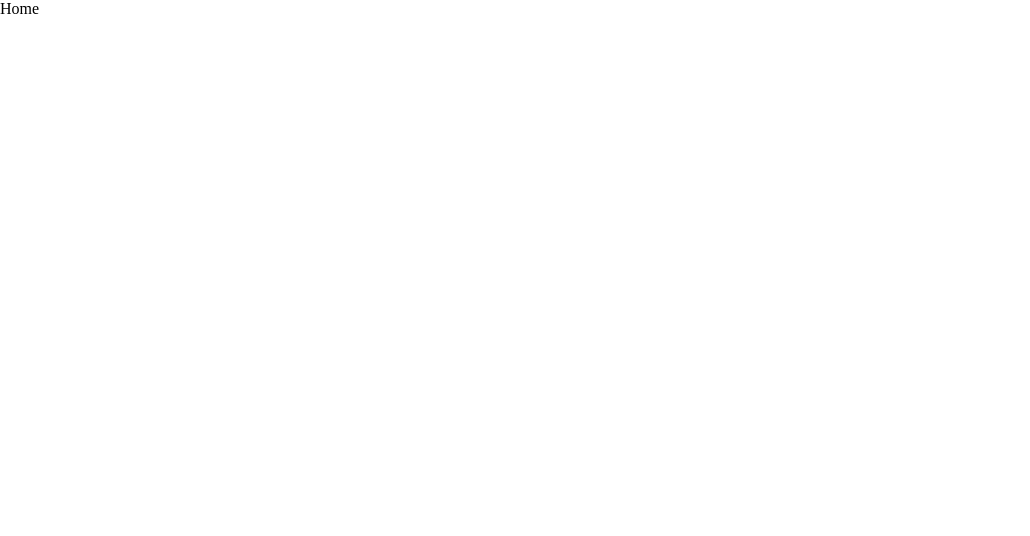
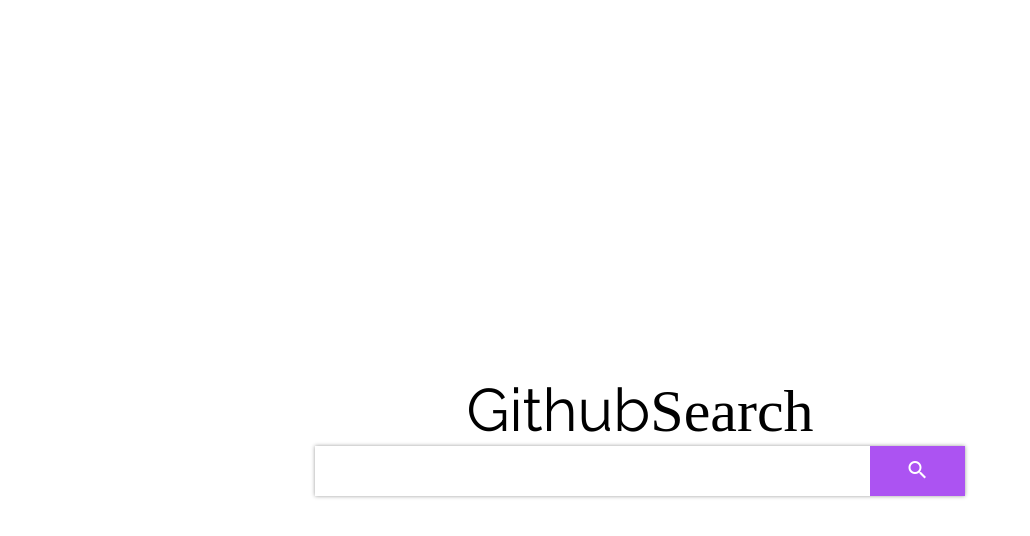
Before and after one commit to isabelandss/concrete-challenge, a React (Create React App) app: page / in a window 1280 px wide. Shown: the top 536 px of the page, without its empty margins (0-1030 px from the left). Built offline with nearby package versions, Linux system fonts and the light colour scheme.

Commit message:
Desenvolvimento página Home

```diff
--- a/src/pages/Home/Home.js
+++ b/src/pages/Home/Home.js
@@ -1,13 +1,43 @@
 import React, { Component } from 'react';
+import Input from '../../components/Input';
+import { userService } from '../../services/user';
+import { repoService } from '../../services/repo';
+import './style.css';
 
 class Home extends Component {
   constructor(props) {
     super(props);
+
+    this.onChange = this.onChange.bind(this);
+    this.onSubmit = this.onSubmit.bind(this);
+
+    this.state = {
+      user: {},
+      repos: []
+    }
+  }
+
+  onChange(event) {
+    const { value } = event.target;
+    this.setState({ search: value });
+  }
+
+  async onSubmit(event) {
+    event.preventDefault();
+    const user = await userService.getUser(this.state.search);
+    const repos = await repoService.getRepos(this.state.search);
+
+    this.props.history.push('/result', { user, repos });
   }
 
   render() {
     return (
-      <div>Home</div>
+      <div className="home-wrapper">
+        <div className="home-search">
+          <p>Github<span>Search</span></p>
+          <Input onChange={this.onChange} onSubmit={this.onSubmit}/>
+        </div>
+      </div>
     );
   }
 }
```
